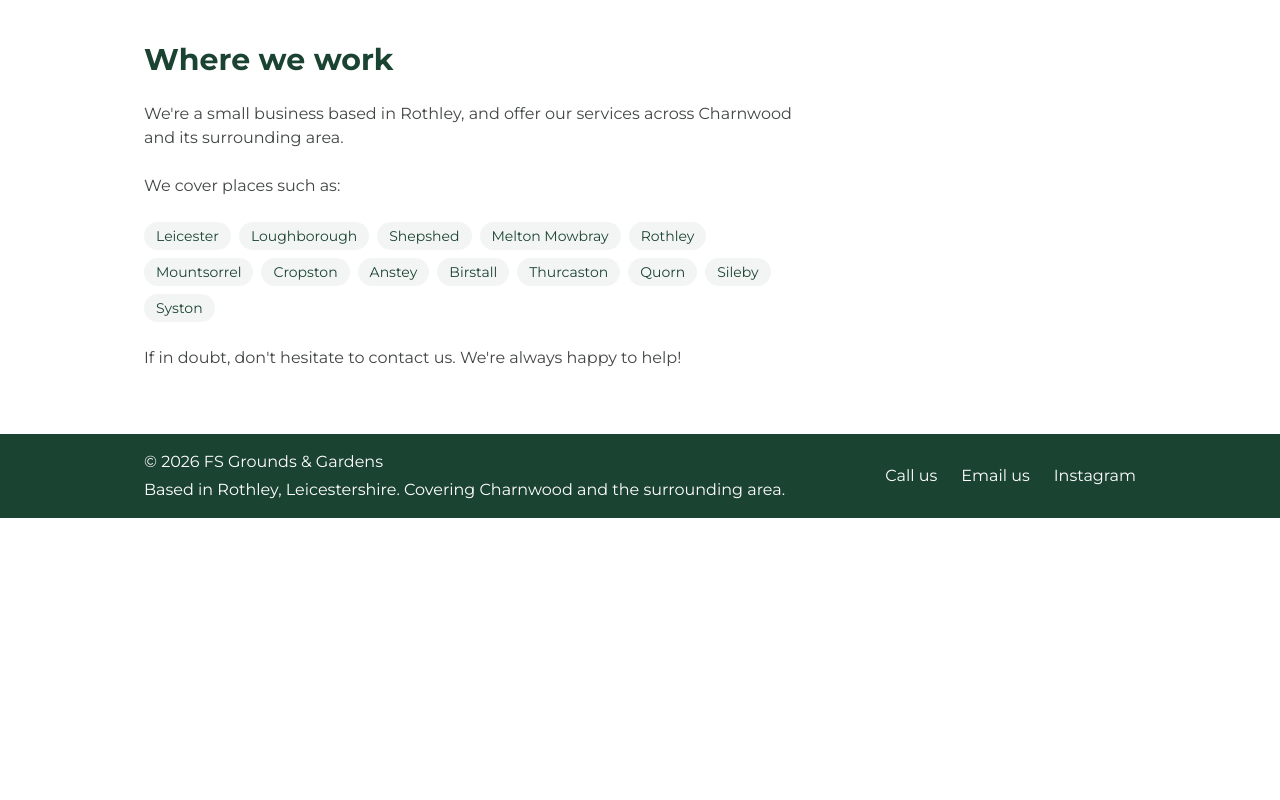
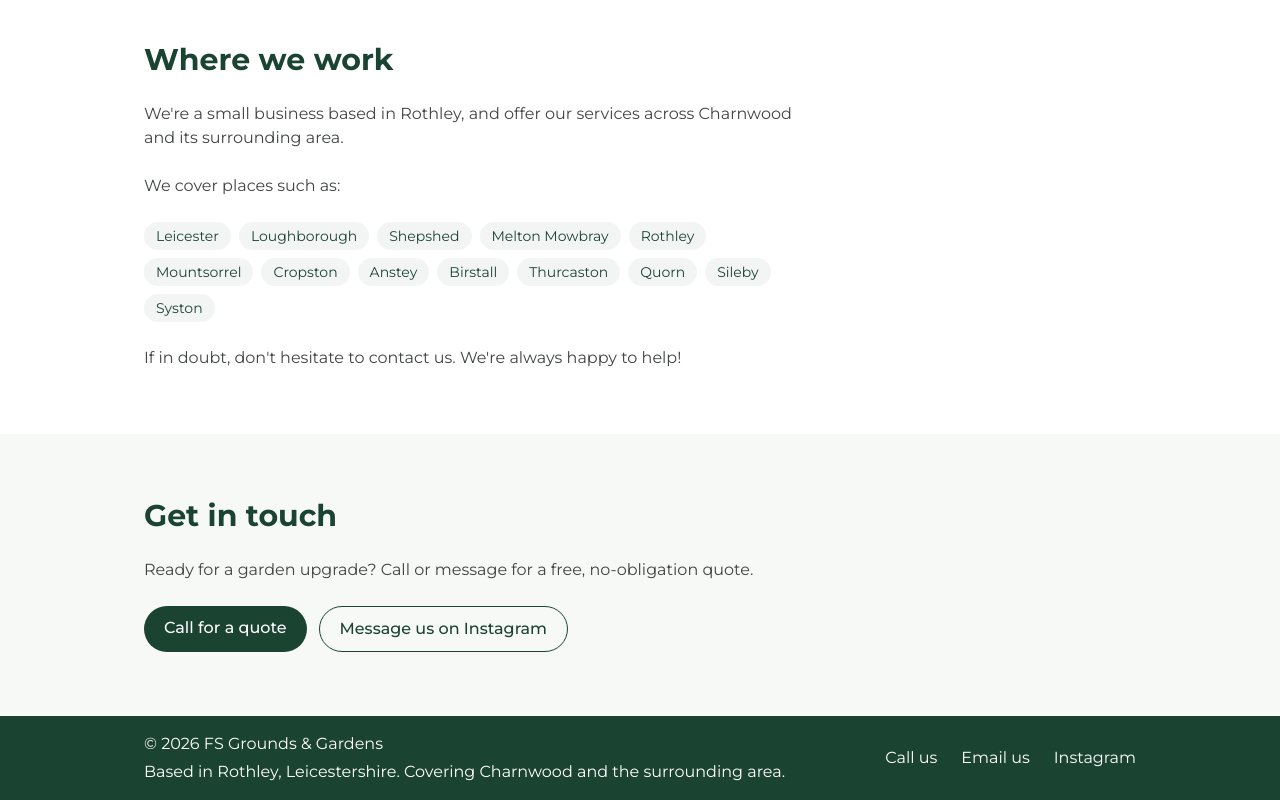
Before and after one commit to jamieramsell/fs-grounds-gardens, a Next.js app: page / in a window 1280 px wide. Shown: the part 1973-2773 px from the top of the page. Before the commit the page ends 2491 px from the top, so only its background shows below. Built offline with nearby package versions, Linux system fonts and the light colour scheme.

Commit message:
feat: implement contact page

```diff
--- a/app/page.tsx
+++ b/app/page.tsx
@@ -2,6 +2,7 @@ import Hero from "@/components/ui/Hero";
 import Services from "@/components/Services";
 import About from "@/components/About";
 import ServiceAreas from "@/components/ServiceAreas";
+import Contact from "@/components/Contact";
 
 export default function Home() {
   return (
@@ -10,6 +11,7 @@ export default function Home() {
       <Services />
       <About />
       <ServiceAreas />
+      <Contact />
     </div>
   );
 }
--- /dev/null
+++ b/components/Contact.tsx
@@ -0,0 +1,27 @@
+import Section from "@/components/ui/Section";
+import Button from "./ui/Button";
+
+export default function Contact() {
+  return (
+    <div className="bg-cream">
+      <Section id="contact">
+        <div className="max-w-2xl space-y-6">
+          <h2 className="text-brand text-3xl font-bold">Get in touch</h2>
+          <p className="text-ink/80">
+            Ready for a garden upgrade? Call or message for a free,
+            no-obligation quote.
+          </p>
+          <div className="flex flex-wrap gap-3">
+            <Button href="tel:+441234567890">Call for a quote</Button>
+            <Button
+              href="https://instagram.com/fs.grounds.gardens"
+              variant="secondary"
+            >
+              Message us on Instagram
+            </Button>
+          </div>
+        </div>
+      </Section>
+    </div>
+  );
+}
--- a/components/ServiceAreas.tsx
+++ b/components/ServiceAreas.tsx
@@ -22,8 +22,11 @@ export default function ServiceAreas() {
           ))}
         </ul>
         <p className="text-ink/80">
-          If in doubt, don&apos;t hesitate to contact us. We&apos;re always
-          happy to help!
+          If in doubt, don&apos;t hesitate to{" "}
+          <a href="#contact" className="hover:underline">
+            contact us.
+          </a>{" "}
+          We&apos;re always happy to help!
         </p>
       </div>
     </Section>
```
